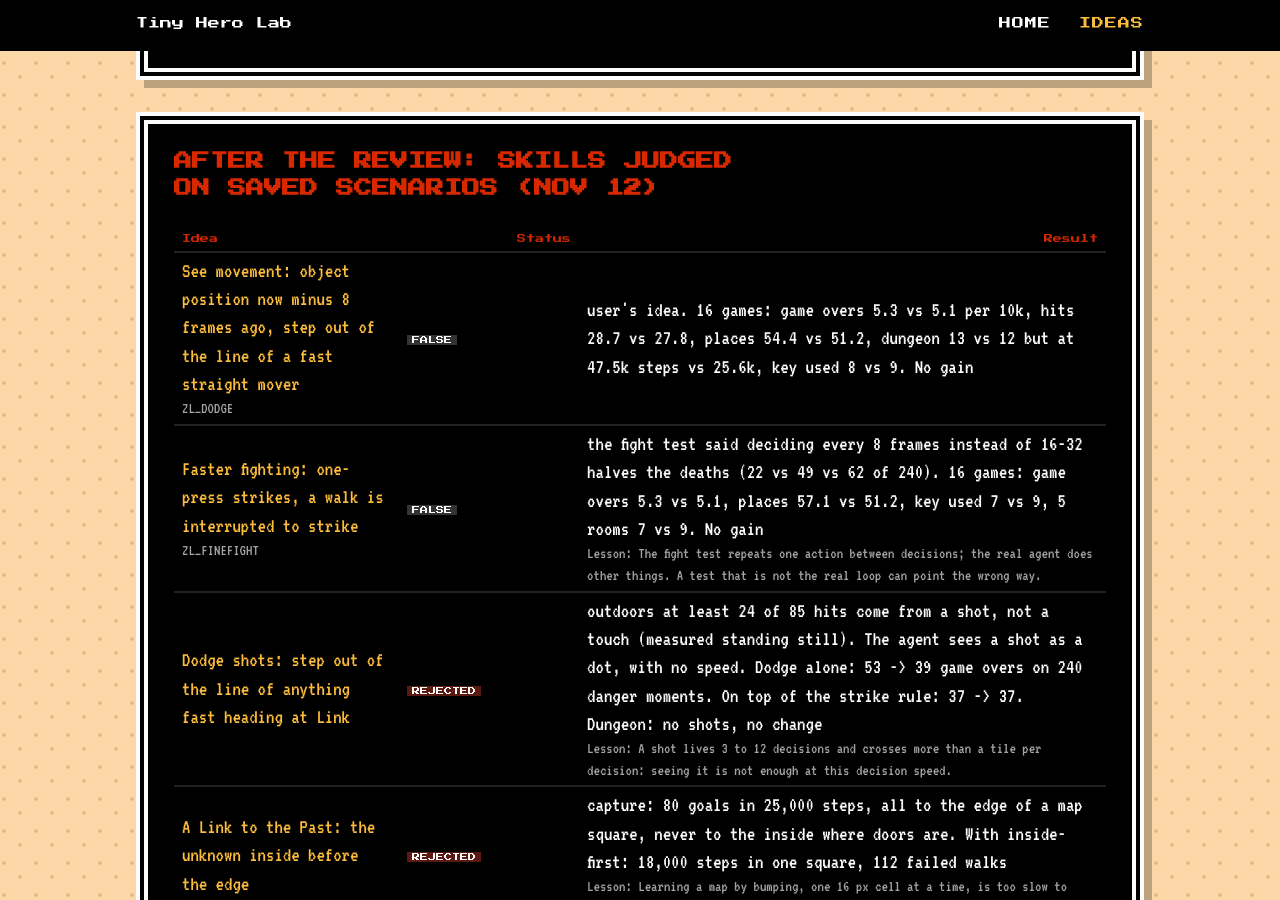
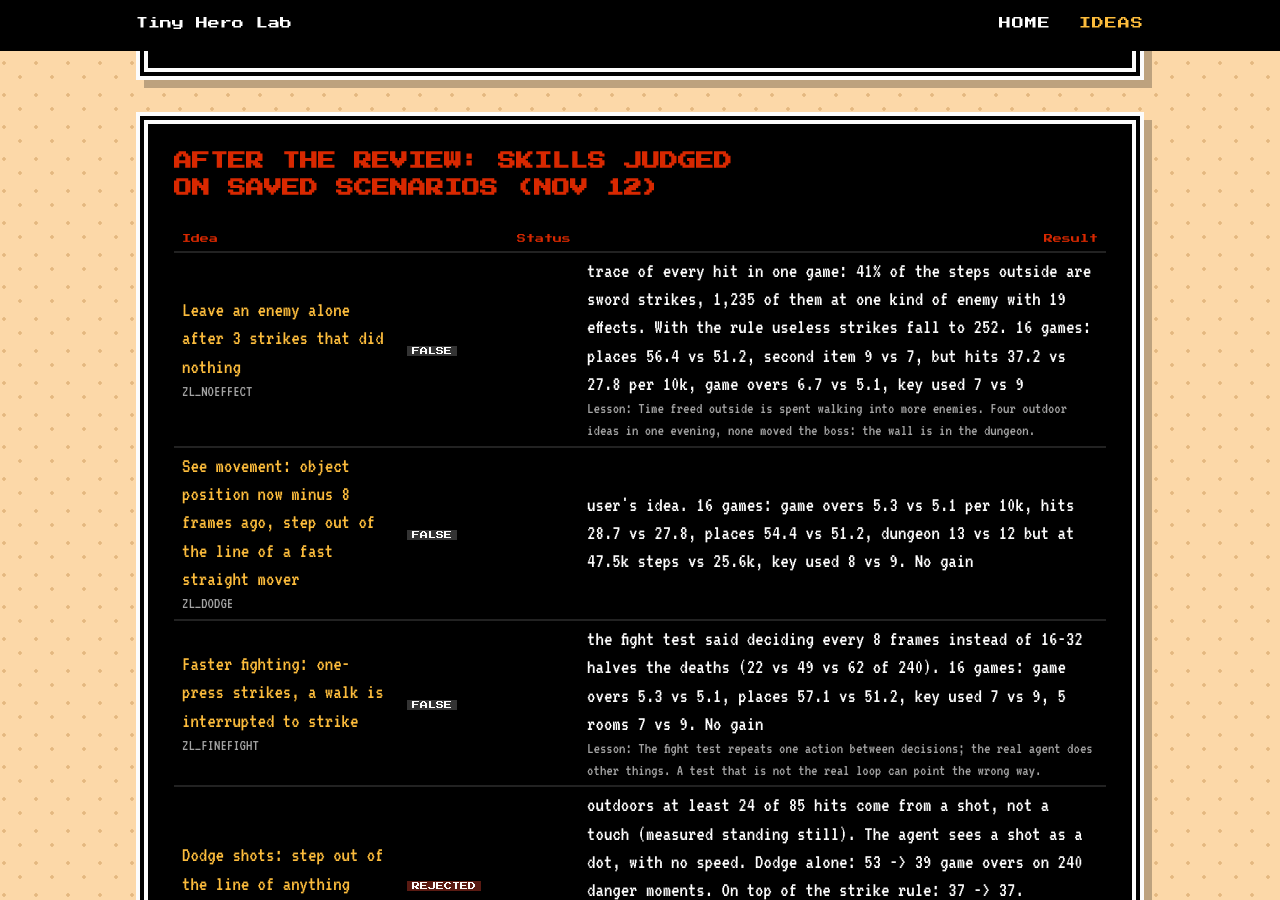
Before and after one commit to sofianedjerbi/zelda-agent-devblog, a Jekyll site: the page built from ideas.html, in a window 1280 px wide and 900 px high, scrolled down 5189 px. Built offline with Jekyll 4.4.1, drawn with Linux system fonts in a browser that asks for light colours.

Commit message:
Ideas: leave an enemy alone after useless strikes (off)
Co-Authored-By: Claude Fable 5.2 <noreply@anthropic.com>
Claude-Session: https://claude.ai/code/session_011zaXs3MpTYuwKudv5WyDZs

```diff
--- a/_data/tried.yml
+++ b/_data/tried.yml
@@ -2,6 +2,7 @@
 # switch = how to turn it on/off in ~/minish-rl (ZL_<NAME>); result = measured; lesson = what not to do again.
 - phase: "After the review: skills judged on saved scenarios (Nov 12)"
   items:
+    - {name: "Leave an enemy alone after 3 strikes that did nothing", switch: NOEFFECT, status: off, result: "trace of every hit in one game: 41% of the steps outside are sword strikes, 1,235 of them at one kind of enemy with 19 effects. With the rule useless strikes fall to 252. 16 games: places 56.4 vs 51.2, second item 9 vs 7, but hits 37.2 vs 27.8 per 10k, game overs 6.7 vs 5.1, key used 7 vs 9", lesson: "Time freed outside is spent walking into more enemies. Four outdoor ideas in one evening, none moved the boss: the wall is in the dungeon."}
     - {name: "See movement: object position now minus 8 frames ago, step out of the line of a fast straight mover", switch: DODGE, status: off, result: "user's idea. 16 games: game overs 5.3 vs 5.1 per 10k, hits 28.7 vs 27.8, places 54.4 vs 51.2, dungeon 13 vs 12 but at 47.5k steps vs 25.6k, key used 8 vs 9. No gain"}
     - {name: "Faster fighting: one-press strikes, a walk is interrupted to strike", switch: FINEFIGHT, status: off, result: "the fight test said deciding every 8 frames instead of 16-32 halves the deaths (22 vs 49 vs 62 of 240). 16 games: game overs 5.3 vs 5.1, places 57.1 vs 51.2, key used 7 vs 9, 5 rooms 7 vs 9. No gain", lesson: "The fight test repeats one action between decisions; the real agent does other things. A test that is not the real loop can point the wrong way."}
     - {name: "Dodge shots: step out of the line of anything fast heading at Link", status: rejected, result: "outdoors at least 24 of 85 hits come from a shot, not a touch (measured standing still). The agent sees a shot as a dot, with no speed. Dodge alone: 53 -> 39 game overs on 240 danger moments. On top of the strike rule: 37 -> 37. Dungeon: no shots, no change", lesson: "A shot lives 3 to 12 decisions and crosses more than a tile per decision: seeing it is not enough at this decision speed."}
```
